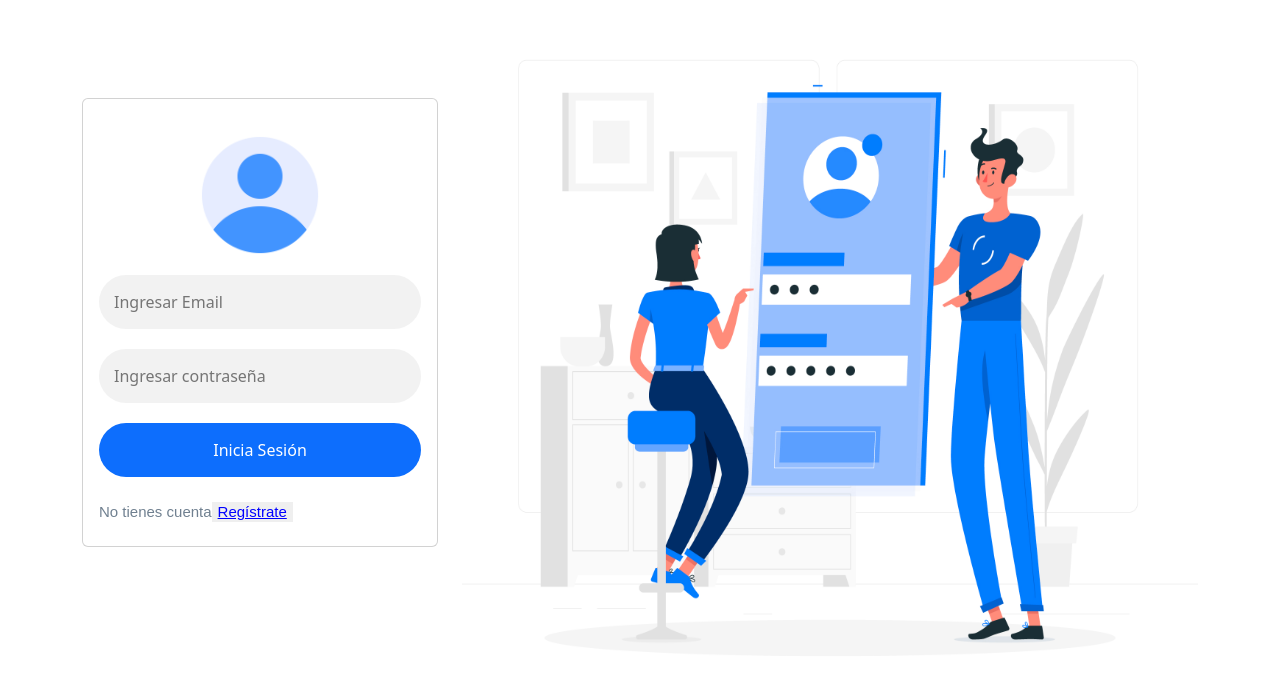
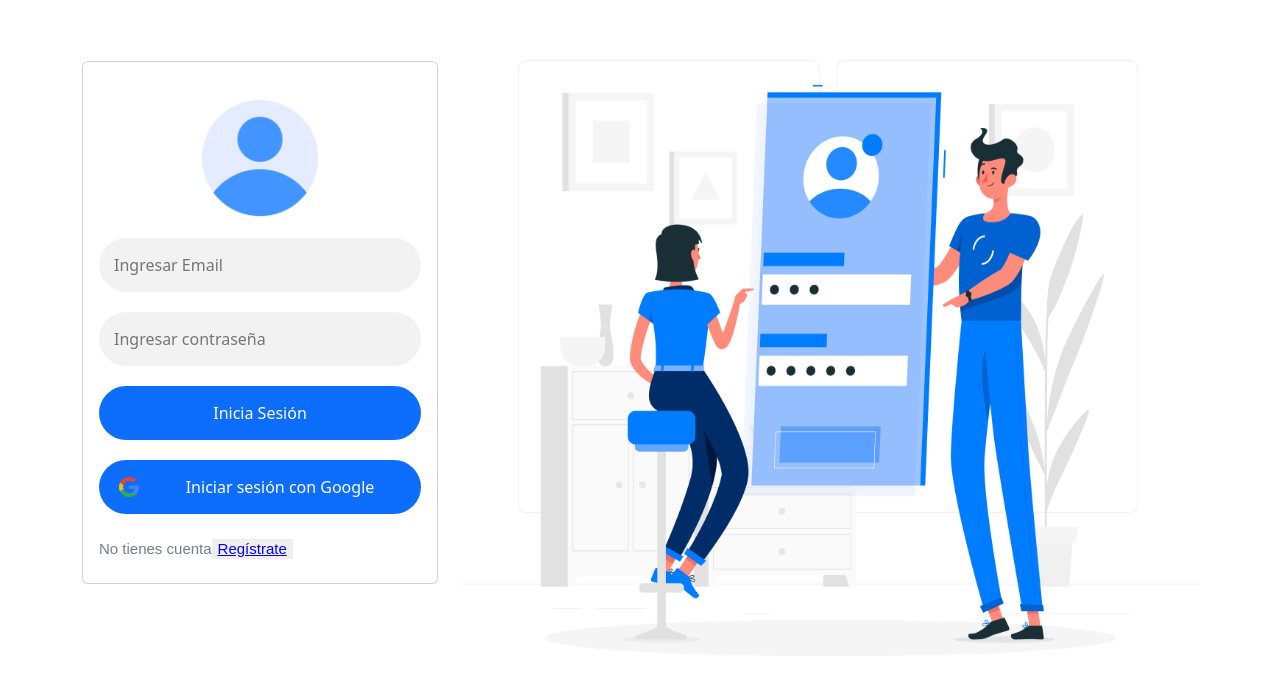
Before and after one commit to RKamey/login-react-firebase, a React (Vite) app: page / in a window 1280 px wide. Shown: the part 128-810 px from the top of the page. Built offline with nearby package versions, Linux system fonts and the light colour scheme; no server answers.

Commit message:
✨ Implementar inicio de sesión con Google

```diff
--- a/src/App.css
+++ b/src/App.css
@@ -38,11 +38,16 @@
     padding: 15px;
     border-width: 0px;
     margin-bottom: 20px;
+    display: flex;
+    align-items: center;
+    justify-content: center;
+    position: relative;
 }
 
 .btn-form:hover {
     background-color: #033a8c;
 }
+
 .text {
     font-size: 15px;
     color: slategray;
@@ -55,3 +60,14 @@
     text-decoration: underline;
     color: blue;
 }
+
+.google-icon {
+    width: 20px;
+    height: 20px;
+    position: absolute;
+    left: 20px;
+}
+
+.google-text {
+    margin-left: 40px;
+}
--- a/src/components/Login.jsx
+++ b/src/components/Login.jsx
@@ -4,8 +4,10 @@ import Imagen from '../assets/loginvector.jpg'
 import ImageProfile from '../assets/profile.png'
 
 import appFirebase from '../credentials'
-import { getAuth, createUserWithEmailAndPassword, signInWithEmailAndPassword } from 'firebase/auth';
+import { getAuth, createUserWithEmailAndPassword, signInWithEmailAndPassword, GoogleAuthProvider, signInWithPopup } from 'firebase/auth';
+
 const auth = getAuth(appFirebase);
+const googleProvider = new GoogleAuthProvider();
 
 export const Login = () => {
 
@@ -31,6 +33,14 @@ export const Login = () => {
         }
     }
 
+    const signInWithGoogle = async () => {
+        try {
+            await signInWithPopup(auth, googleProvider);
+        } catch (error) {
+            alert("Error al iniciar sesión con Google")
+        }
+    }
+
   return (
     <div className='container'>
         <div className='row'>
@@ -44,6 +54,10 @@ export const Login = () => {
                             <input type="password" placeholder='Ingresar contraseña' className='input-style' id='password' />
                             <button className='btn-form'>{ registrando ? "Regístrate" : "Inicia Sesión" }</button>
                         </form>
+                        <button className='btn-form btn-google' onClick={signInWithGoogle}>
+                            <img src="../src/assets/google-icon.png" alt="Iniciar sesión con Google" className='google-icon' />
+                            <span className='google-text'>Iniciar sesión con Google</span>
+                        </button>
                         <h4 className='text'>{registrando ? "Si ya tienes cuenta" : "No tienes cuenta"}<button className='btn-switch' onClick={()=>setRegistrando(!registrando)}>{registrando ? "Inicia sesíon" : "Regístrate"}</button> </h4>
                     </div>
                 </div>
```
Also changed, not shown: src/assets/google-icon.png (added).
